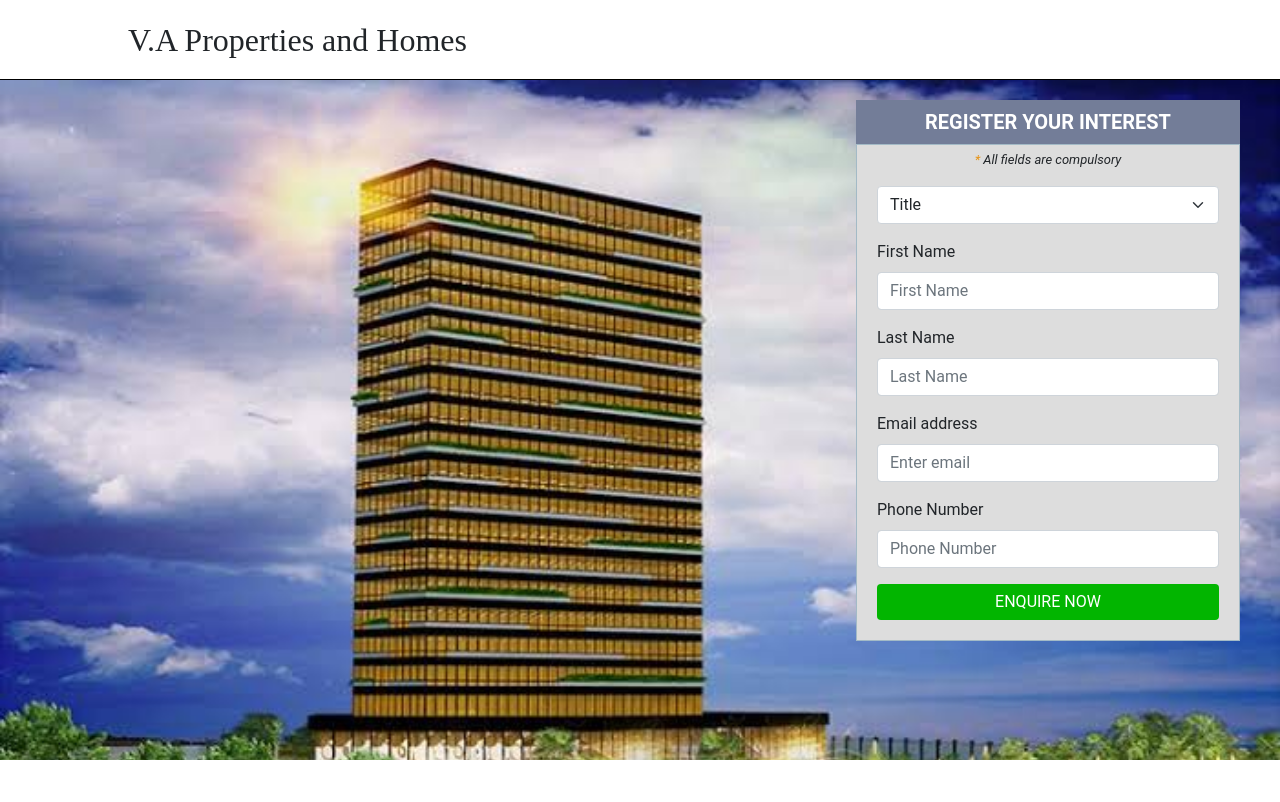
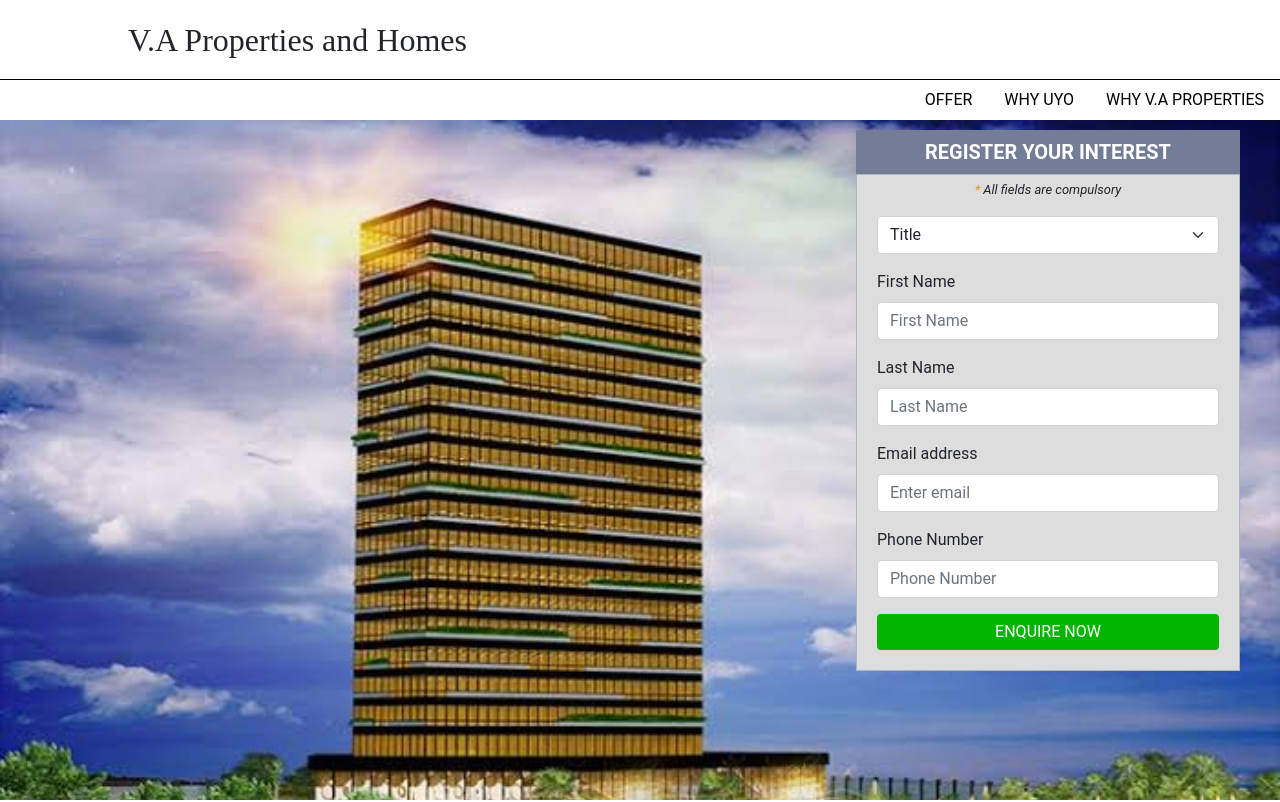
Before and after one commit to AlanDouglasDan/react-blog, a React (Create React App) app: page / in a window 1280 px wide. Shown: the top 802 px of the page. Built offline with nearby package versions, Linux system fonts and the light colour scheme; a web font is replaced by a local one.

Commit message:
finished desktop view

```diff
--- a/src/App.css
+++ b/src/App.css
@@ -26,7 +26,7 @@ header {
 
 .inner_form {
   right: 40px;
-  top: 100px;
+  top: 130px;
   position: absolute;
   background-color: #ddd;
   width: 30%;
@@ -124,7 +124,7 @@ form button {
   font-size: 120%;
 }
 
-.grid-item img {
+img {
   width: 100%;
   height: 100%;
 }
@@ -211,6 +211,11 @@ form button {
 .sixth-container {
   background-color: rgb(30, 36, 55);
   height: 80vh;
+  color: white;
+  display: grid;
+  place-items: center;
+  font-size: 120%;
+  padding: 5%;
 }
 
 .seventh_container {
@@ -220,39 +225,60 @@ form button {
   background-color: #ddd;
 }
 
-.seventh_container form{
+.seventh_container form {
   padding: 20px;
 }
 
-.seventh_container button{
+.seventh_container button {
   width: auto;
   margin: auto;
   display: flex;
 }
 
-button{
+button {
   border: none !important;
 }
 
-footer{
+footer {
   background-color: black;
   font-size: 75%;
   color: white;
   text-align: center;
 }
 
-.bold-footer{
+.bold-footer {
   padding: 20px 30%;
 }
 
-.sixth-grid{
+.sixth-grid {
   padding: 0 !important;
   padding-bottom: 10px !important;
 }
 
-footer hr{
+footer hr {
   background-color: #96cfed;
   width: 60%;
   height: 2px !important;
   margin: 0px auto 20px;
 }
+
+.sixth-gridd {
+  display: grid;
+  grid-template-columns: 1fr 1fr;
+  grid-gap: 20px;
+}
+
+.sixth-grid-item {
+  padding: 30px;
+  display: grid;
+  place-items: center;
+}
+
+.nav {
+  justify-content: flex-end;
+}
+
+.nav-link {
+  color: black;
+  text-transform: uppercase;
+}
--- a/src/Fifth.js
+++ b/src/Fifth.js
@@ -1,6 +1,6 @@
 function Fifth() {
   return (
-    <div className="fifth_container">
+    <div className="fifth_container" id="why-uyo">
       <div className="block-five">
         <h2>WHY TO CALL UYO HOME</h2>
         <hr className="mb-5"></hr>
--- a/src/Header.js
+++ b/src/Header.js
@@ -1,21 +1,17 @@
-// import { Nav } from "react-bootstrap";
+import { Nav } from "react-bootstrap";
 
 function Header() {
   return (
     <div>
       <header className="main_header">V.A Properties and Homes</header>
 
-      {/* <Nav defaultActiveKey="/home" as="ul">
-        <Nav.Item as="li">
-          <Nav.Link href="/home">Active</Nav.Link>
-        </Nav.Item>
-        <Nav.Item as="li">
-          <Nav.Link eventKey="link-1">Link</Nav.Link>
-        </Nav.Item>
-        <Nav.Item as="li">
-          <Nav.Link eventKey="link-2">Link</Nav.Link>
-        </Nav.Item>
-      </Nav> */}
+      <div className="nav-container text-right">
+        <Nav className="nav-bar">
+          <Nav.Link href="#offer">Offer</Nav.Link>
+          <Nav.Link href="#why-uyo">why uyo</Nav.Link>
+          <Nav.Link href="#why-va">why v.a properties</Nav.Link>
+        </Nav>
+      </div>
     </div>
   );
 }
--- a/src/Sixth.js
+++ b/src/Sixth.js
@@ -1,8 +1,9 @@
 import { Button } from "react-bootstrap";
+import img from "./img/third.jpeg";
 
 function Sixth() {
   return (
-    <div className="fifth_container">
+    <div className="fifth_container" id="why-va">
       <h2>WHY CHOOSE US</h2>
       <hr className="mb-5"></hr>
 
@@ -54,6 +55,14 @@ function Sixth() {
             </p>
           </div>
         </div>
+
+        <div className="fifth-grid-item">
+          <div>
+            <p>
+            We also are in partnerships with over 30 real estate investment & development firms across Nigeria.
+            </p>
+          </div>
+        </div>
       </div>
 
       <div className="bold-container">
@@ -66,7 +75,26 @@ function Sixth() {
         </div>
       </div>
 
-      <div className="sixth-container"></div>
+      <div className="sixth-container">
+        <div className="sixth-gridd">
+          <div className="sixth-grid-item">
+            <img src={img} alt=""></img>
+          </div>
+          <div className="sixth-grid-item">
+            <div>
+              V.A. Properties and homes is fast becoming a leading brand at the
+              forefront of the Nigerian real estate market since 2020, delivering
+              residential, commercial and leisure properties in Lagos and its
+              environs and having expanded to Akwa-Ibom likewise providing
+              investment opportunities.
+            </div>
+            <div>
+              We also are in partnerships with over 30 real estate investment &
+              development firms across Nigeria.
+            </div>
+          </div>
+        </div>
+      </div>
     </div>
   );
 }
--- a/src/Third.js
+++ b/src/Third.js
@@ -1,6 +1,6 @@
 function Third() {
   return (
-    <div className="container third_container">
+    <div className="container third_container" id="offer">
       <div className="big-text mb-3">HERO PAGE</div>
 
       <p className="mb-5">
```
Also changed, not shown: src/img/third.jpeg (added), stuff.txt.
